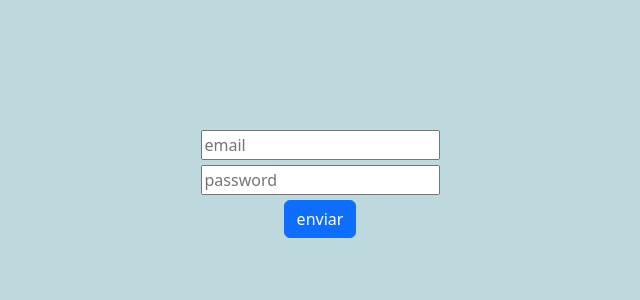
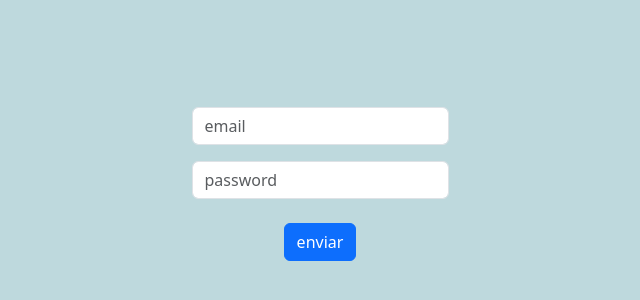
Before and after one commit to RodrigoToledo5599/FoodDeliveryFront, an Angular app: page / in a window 1280 px wide. Shown: the part 216-516 px from the top of the page, without its empty margins (320-960 px from the left). Built offline with nearby package versions, Linux system fonts and the light colour scheme; what ngx-cookie-service would draw is missing.

Commit message:
login page changed and bootstrap added

```diff
--- a/package.json
+++ b/package.json
@@ -18,7 +18,9 @@
     "@angular/platform-browser": "^17.1.0",
     "@angular/platform-browser-dynamic": "^17.1.0",
     "@angular/router": "^17.1.0",
+    "@ng-bootstrap/ng-bootstrap": "^16.0.0-rc.2",
     "bootstrap": "^5.3.3",
+    "bootstrap-icons": "^1.11.3",
     "ngx-cookie-service": "^18.0.0",
     "rxjs": "~7.8.0",
     "tslib": "^2.3.0",
--- a/src/app/app.module.ts
+++ b/src/app/app.module.ts
@@ -3,6 +3,7 @@ import { BrowserModule } from '@angular/platform-browser';
 import { FormsModule, ReactiveFormsModule } from '@angular/forms';
 import { HttpClientModule } from '@angular/common/http';
 import { CookieService } from 'ngx-cookie-service';
+import {NgbModule} from '@ng-bootstrap/ng-bootstrap';
 
 import { RouterModule } from '@angular/router'
 import { AppRoutingModule } from './app-routing.module';
@@ -28,6 +29,7 @@ import { HomeService } from './pages/home/home.services';
     AppRoutingModule,
     HttpClientModule,
     RouterModule,
+    NgbModule
   ],
   providers: [
     CookieService,
--- a/src/app/components/login-card/login-card.component.html
+++ b/src/app/components/login-card/login-card.component.html
@@ -1,7 +1,14 @@
-<form (ngSubmit)="loginIn(loginform)">
-  <div class="form-content">
-    <input type="text" placeholder="email" [(ngModel)]="loginform.email" name="email" >
-    <input type="password" placeholder="password" [(ngModel)]="loginform.password" name="password" >
-    <button type="submit" class="btn btn-primary">enviar</button>
-  </div>
-</form>
+
+<div class="">
+
+  <form (ngSubmit)="loginIn(loginform)">
+    <div class="form-group">
+      <input type="text" placeholder="email" [(ngModel)]="loginform.email" name="email" class="form-control  mb-3">
+      <input type="password" placeholder="password" [(ngModel)]="loginform.password" name="password" class="form-control" ><br>
+      <div class="w-100 d-flex justify-content-center ">
+        <button type="submit" class="btn btn-primary">enviar</button>
+      </div>
+    </div>
+  </form>
+
+</div>
```
Also changed, not shown: 1 other file (tests, documents, lock files or other folders).
